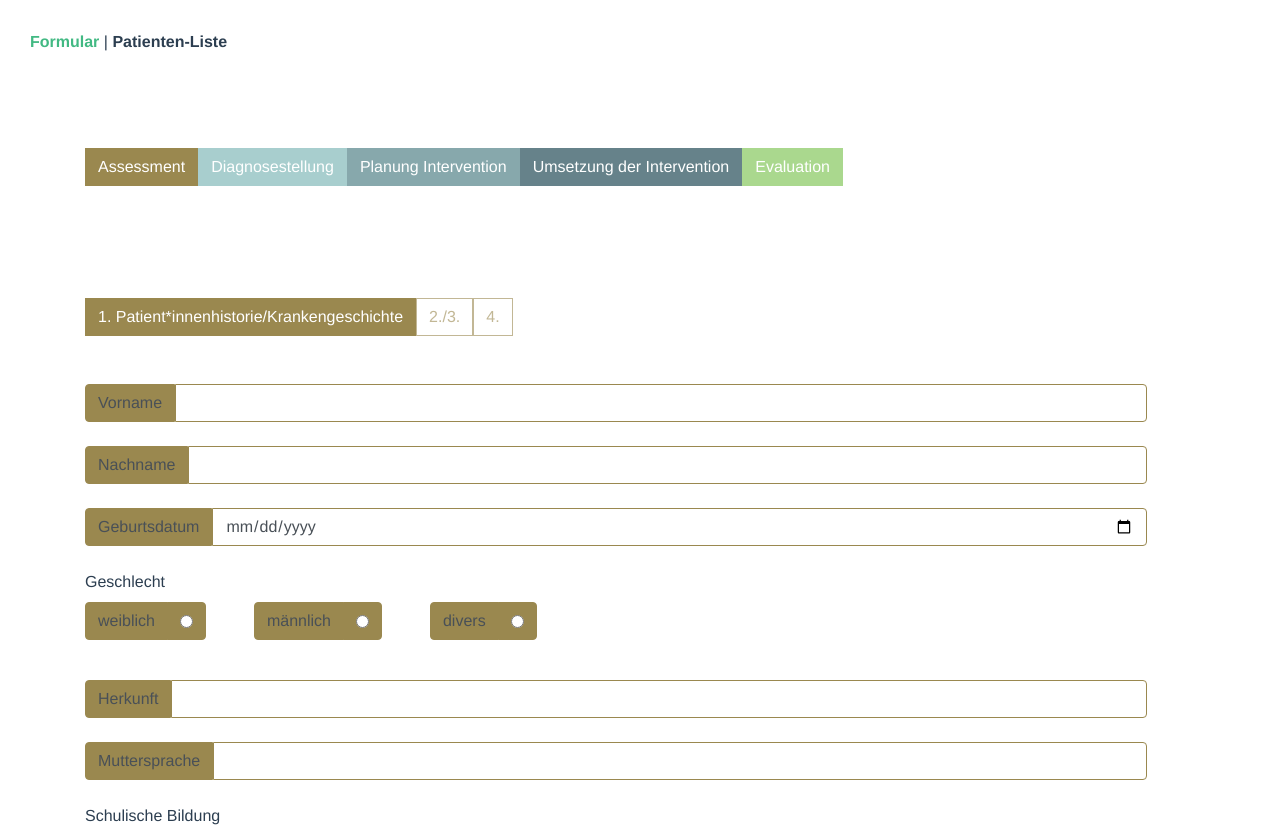
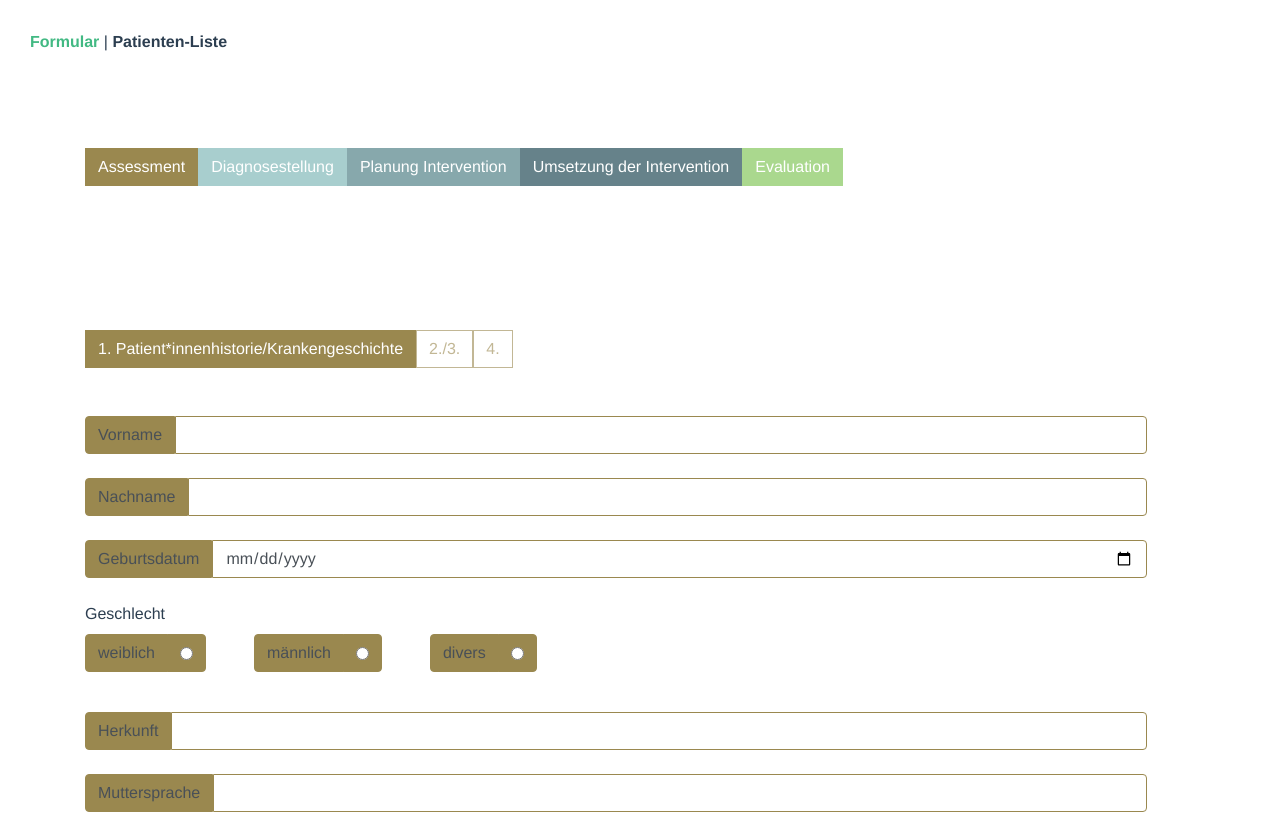
Before and after one commit to Syb10/modive, a Vue app in the folder client/: page / in a window 1280 px wide. Shown: the top 827 px of the page. Built offline with nearby package versions, Linux system fonts and the light colour scheme; what vuex-map-fields would draw is missing.

Commit message:
modified style sticky header

```diff
--- a/client/src/App.vue
+++ b/client/src/App.vue
@@ -55,12 +55,13 @@
   position: sticky;
   top:0;
   padding-top: 1rem;
-  z-index:1;
+  z-index:2;
 }
 .stickyunten{
   position: sticky;
   top:0;
-  padding-top: 4rem;
+  padding-top: 6rem;
   background-color: white;
+  z-index:1;
 }
 </style>
```
